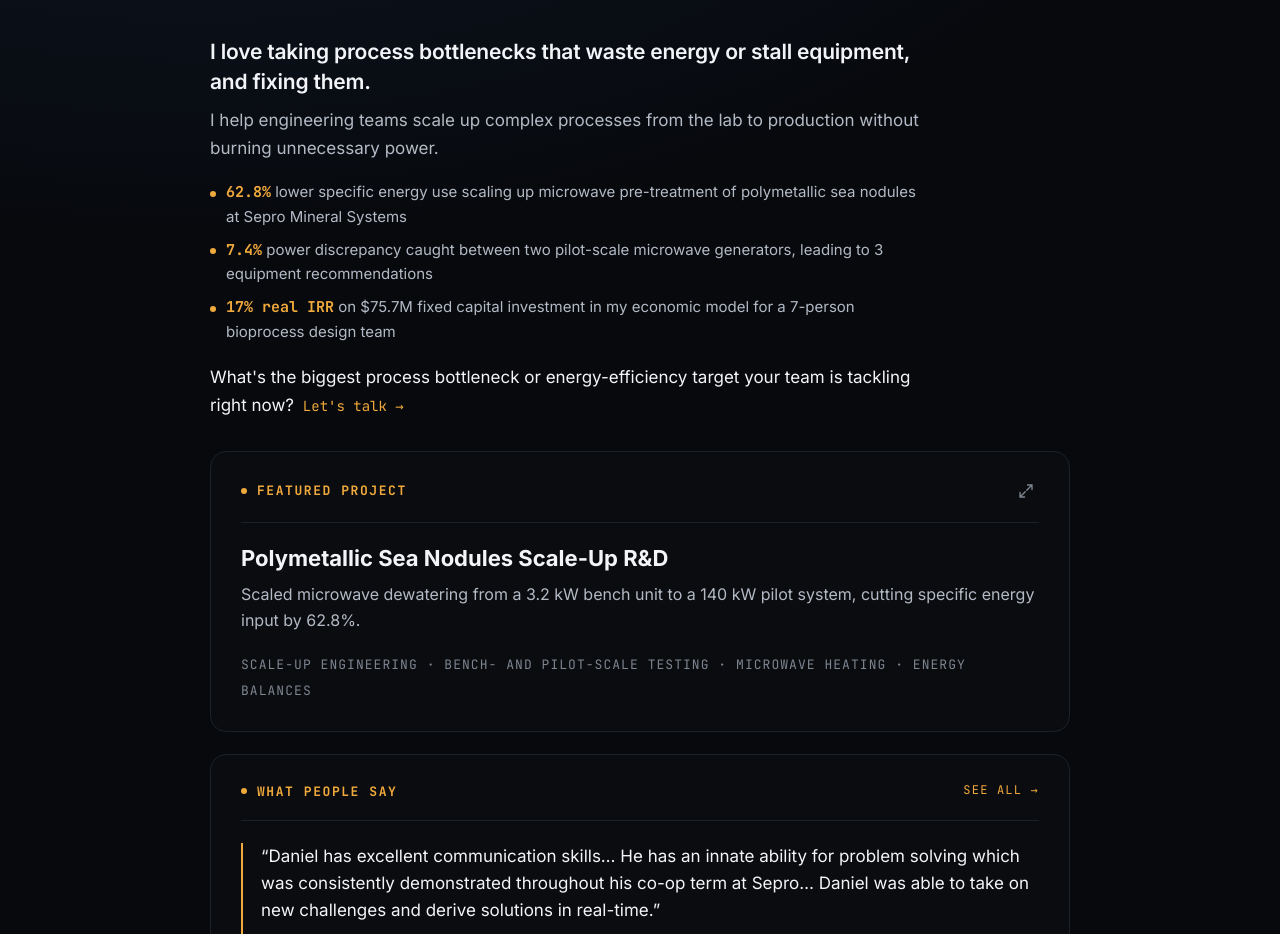
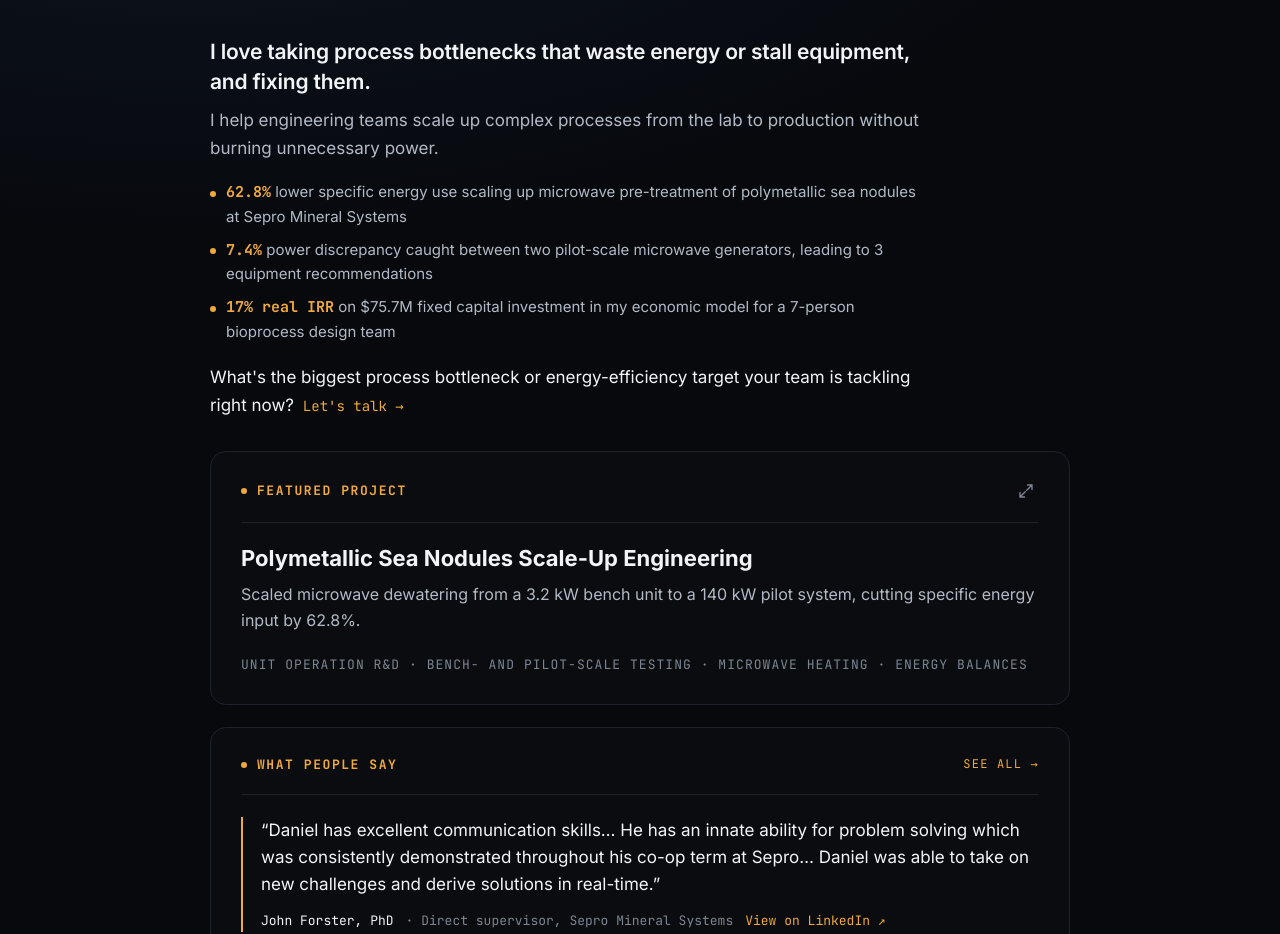
Before and after one commit to DanielOlaniyan/DanielOlaniyan.github.io, a plain HTML site: page index.html in a window 1280 px wide. Shown: the part 166-1100 px from the top of the page. Drawn offline with Linux system fonts and the light colour scheme.

Commit message:
Sea Nodules: title 'Scale-Up Engineering'; first tag 'Unit operation R&D'
Co-Authored-By: Claude Opus 5.5 <noreply@anthropic.com>
Claude-Session: https://claude.ai/code/session_01RRyVQH5CW43uV76jxagr7P

```diff
--- a/index.html
+++ b/index.html
@@ -46,9 +46,9 @@
         <span class="label">Featured project</span>
         <a class="expand" href="projects/sepro-microwave.html" aria-label="Open project"><svg viewBox="0 0 24 24" fill="none" stroke="currentColor" stroke-width="1.8" stroke-linecap="round"><path d="M14 4h6v6M20 4l-7 7M10 20H4v-6M4 20l7-7"/></svg></a>
       </div>
-      <h2 style="font-size:22px;margin-bottom:10px">Polymetallic Sea Nodules Scale-Up R&D</h2>
+      <h2 style="font-size:22px;margin-bottom:10px">Polymetallic Sea Nodules Scale-Up Engineering</h2>
       <p>Scaled microwave dewatering from a 3.2 kW bench unit to a 140 kW pilot system, cutting specific energy input by 62.8%.</p>
-      <span class="stack">Scale-up engineering · Bench- and pilot-scale testing · Microwave heating · Energy balances</span>
+      <span class="stack">Unit operation R&amp;D · Bench- and pilot-scale testing · Microwave heating · Energy balances</span>
     </div>
 
     <!-- Testimonials: add another <figure class="quote"> inside .quotes for each new one.
@@ -152,11 +152,11 @@
 
     <div class="card project">
       <div class="card-head">
-        <span class="label case">Polymetallic Sea Nodules Scale-Up R&D</span>
+        <span class="label case">Polymetallic Sea Nodules Scale-Up Engineering</span>
         <a class="expand" href="projects/sepro-microwave.html" aria-label="Open project"><svg viewBox="0 0 24 24" fill="none" stroke="currentColor" stroke-width="1.8" stroke-linecap="round"><path d="M14 4h6v6M20 4l-7 7M10 20H4v-6M4 20l7-7"/></svg></a>
       </div>
       <p>Scaled microwave dewatering of deep-sea polymetallic nodules from a 3.2 kW bench unit to a 140 kW pilot system, cutting specific energy input by 62.8%.</p>
-      <span class="stack">Scale-up engineering · Bench- and pilot-scale testing · Microwave heating · Energy balances</span>
+      <span class="stack">Unit operation R&amp;D · Bench- and pilot-scale testing · Microwave heating · Energy balances</span>
     </div>
 
     <div class="card project">
```
Also changed, not shown: projects/sepro-microwave.html (+2 -2 lines).
